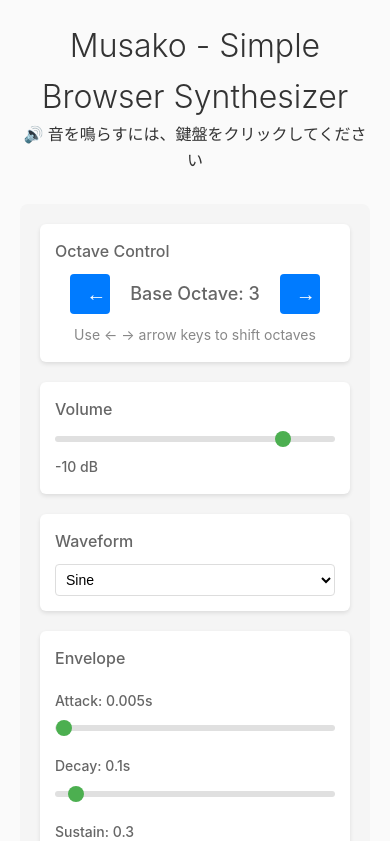
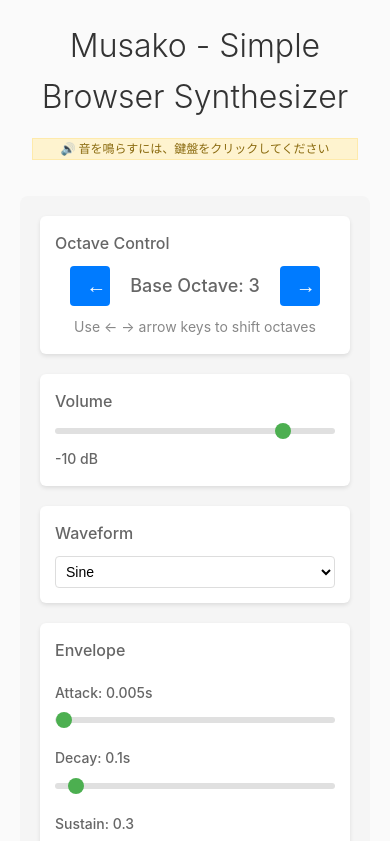
Before and after one commit to HatakeyamaOsamu/aji, a React (Vite) app: page / in a window 390 px wide. Shown: the top 841 px of the page. Built offline with nearby package versions, Linux system fonts and the light colour scheme.

Commit message:
feat: 音声状態表示用のCSSスタイルを追加

```diff
--- a/src/styles/synth.css
+++ b/src/styles/synth.css
@@ -17,6 +17,59 @@
   font-size: 2rem;
   font-weight: 300;
   color: #333;
+  margin-bottom: 10px;
+}
+
+/* Audio Status Display */
+.audio-status {
+  margin-top: 10px;
+  padding: 8px 16px;
+  border-radius: 8px;
+  font-size: 14px;
+  text-align: center;
+  font-weight: 500;
+  max-width: 600px;
+  margin-left: auto;
+  margin-right: auto;
+}
+
+.audio-ready {
+  background-color: #d4edda;
+  color: #155724;
+  border: 1px solid #c3e6cb;
+}
+
+.audio-waiting {
+  background-color: #fff3cd;
+  color: #856404;
+  border: 1px solid #ffeaa7;
+  animation: pulse 2s ease-in-out infinite;
+}
+
+.audio-error {
+  background-color: #f8d7da;
+  color: #721c24;
+  border: 1px solid #f5c6cb;
+}
+
+.audio-error small {
+  display: block;
+  margin-top: 4px;
+  font-size: 12px;
+  opacity: 0.8;
+}
+
+/* Pulse animation for waiting state */
+@keyframes pulse {
+  0% {
+    opacity: 1;
+  }
+  50% {
+    opacity: 0.7;
+  }
+  100% {
+    opacity: 1;
+  }
 }
 
 /* Controls Grid */
@@ -229,6 +282,20 @@
   background: #888;
 }
 
+/* Debug display (for development) */
+.debug-audio-context {
+  position: fixed;
+  top: 10px;
+  right: 10px;
+  background: rgba(0, 0, 0, 0.8);
+  color: white;
+  padding: 8px;
+  border-radius: 4px;
+  font-family: monospace;
+  font-size: 12px;
+  z-index: 1000;
+}
+
 /* Responsive */
 @media (max-width: 768px) {
   .controls-grid {
@@ -250,4 +317,9 @@
   .black-key {
     height: 80px;
   }
+
+  .audio-status {
+    font-size: 12px;
+    padding: 6px 12px;
+  }
 }
```
